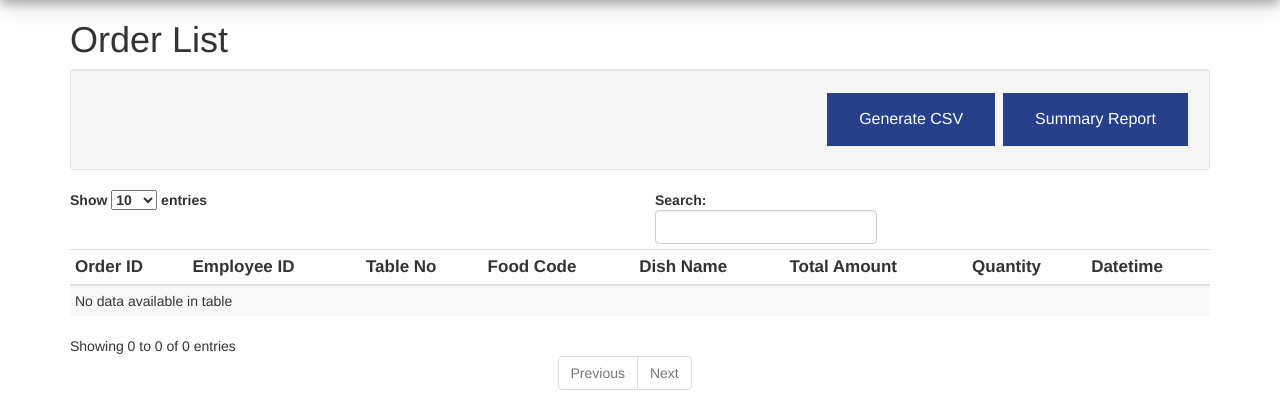
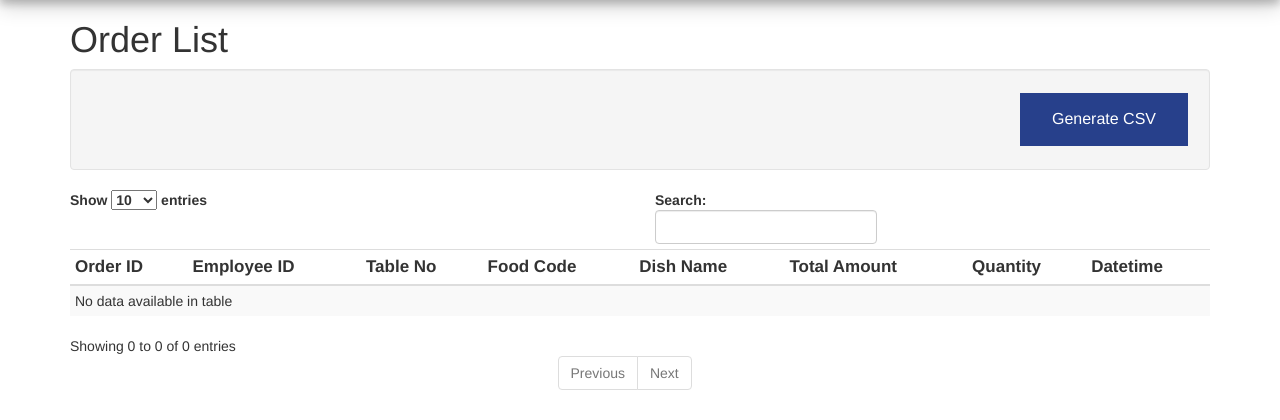
Before and after one commit to lawwwwww/dpp2, a PHP site: page /dpp2/orderList.php in a window 1280 px wide. Shown: the part 64-484 px from the top of the page. Run offline with PHP 8.4, Linux system fonts and the light colour scheme; data that the repository does not hold is empty; some libraries are stand-ins or nearby versions.

Commit message:
Update orderList.php

```diff
--- a/orderList.php
+++ b/orderList.php
@@ -100,9 +100,7 @@
 <div class="well clearfix">
 			<div class="pull-right">
 			<button onClick="exportTableToCSV('OrderList.csv')" class="bttn">Generate CSV</button>
-		<a href="summary.php">
-   <button type="button"  class="bttn" >Summary Report</button>
-   </a>
+
 			</div></div>
 <table id="orderdatalist"  class="table table-condensed table-hover table-striped" width="100%" cellspacing="0" data-toggle="bootgrid">
 
```
